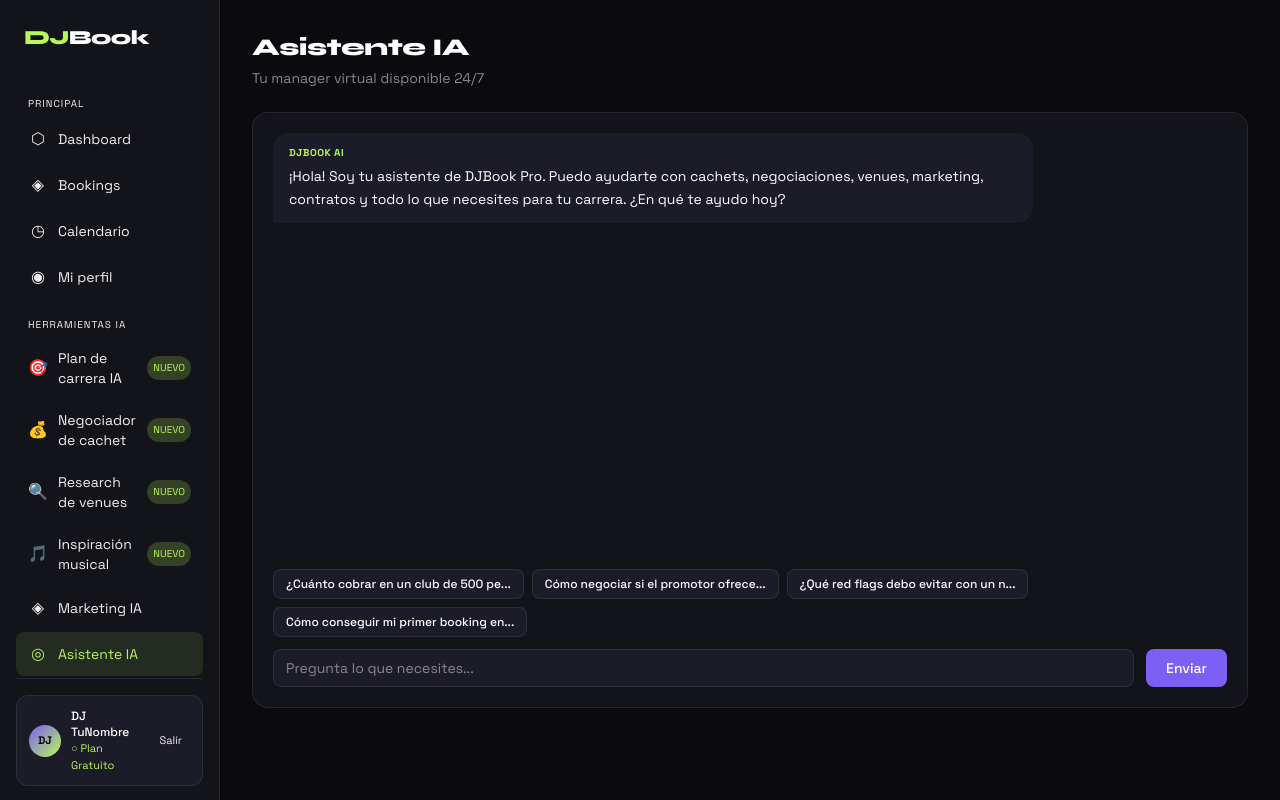
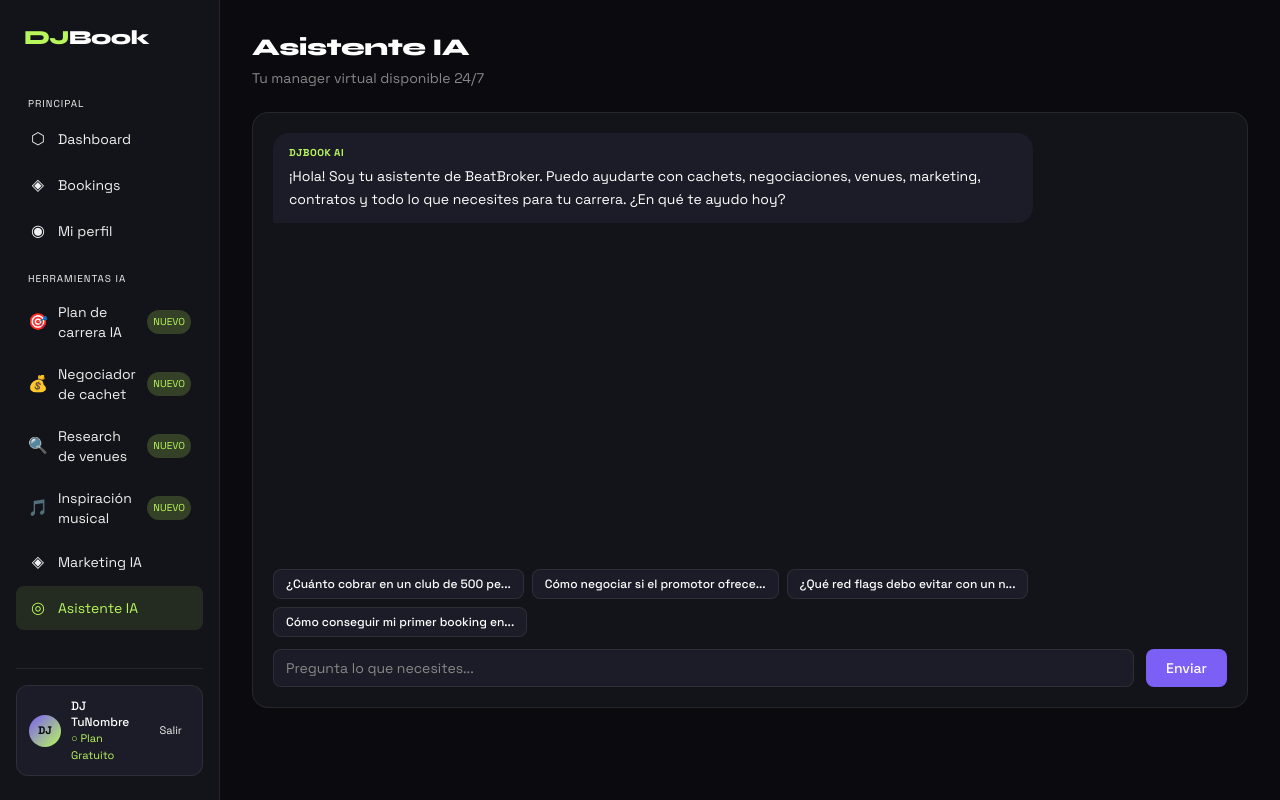
Before and after one commit to arreguiarregui-wq/djbook-pro, a Next.js app: page /chat in a window 1280 px wide. Built offline with nearby package versions, Linux system fonts and the light colour scheme.

Commit message:
feat: rename to BeatBroker, remove calendario

```diff
--- a/app/api/ai/route.ts
+++ b/app/api/ai/route.ts
@@ -72,7 +72,7 @@
 }
 
 const SYSTEM_PROMPTS: Record<string, string> = {
-  chat: `Eres el asistente IA de DJBook Pro, app de gestión para DJs profesionales.
+  chat: `Eres el asistente IA de BeatBroker, app de gestión para DJs profesionales.
 Eres como un manager experimentado en la escena electrónica europea.
 Ayudas con: cachets justos, negociación con promotores, red flags de venues, cómo conseguir bookings, contratos, rider técnico, desarrollo de carrera, marketing.
 Eres directo, práctico, con conocimiento real de la industria. Responde en español. Respuestas concisas y accionables.`,
--- a/app/chat/page.tsx
+++ b/app/chat/page.tsx
@@ -15,7 +15,7 @@
 
 export default function ChatPage() {
   const [messages, setMessages] = useState<Message[]>([
-    { role: 'assistant', content: '¡Hola! Soy tu asistente de DJBook Pro. Puedo ayudarte con cachets, negociaciones, venues, marketing, contratos y todo lo que necesites para tu carrera. ¿En qué te ayudo hoy?' }
+    { role: 'assistant', content: '¡Hola! Soy tu asistente de BeatBroker. Puedo ayudarte con cachets, negociaciones, venues, marketing, contratos y todo lo que necesites para tu carrera. ¿En qué te ayudo hoy?' }
   ])
   const [input, setInput] = useState('')
   const [loading, setLoading] = useState(false)
--- a/app/layout.tsx
+++ b/app/layout.tsx
@@ -2,7 +2,7 @@
 import './globals.css'
 
 export const metadata: Metadata = {
-  title: 'DJBook Pro — Gestión de bookings para DJs',
+  title: 'BeatBroker — Gestión de bookings para DJs',
   description: 'App profesional para DJs: gestiona tus bookings, negocia cachets justos e investiga venues con IA.',
 }
 
--- a/app/login/page.tsx
+++ b/app/login/page.tsx
@@ -47,7 +47,7 @@
     <div className="min-h-screen bg-[#0a0a0a] flex items-center justify-center p-4">
       <div className="w-full max-w-sm">
         <div className="text-center mb-8">
-          <div className="text-2xl font-medium text-white mb-1">DJBook Pro</div>
+          <div className="text-2xl font-medium text-white mb-1">BeatBroker</div>
           <div className="text-sm text-muted">Tu manager de bookings con IA</div>
         </div>
         <div className="bg-[#111] border border-white/[0.08] rounded-2xl p-6">
--- a/app/mentoring/page.tsx
+++ b/app/mentoring/page.tsx
@@ -142,7 +142,7 @@
         {/* STEP 1 — Perfil */}
         {step === 1 && (
           <div>
-            <h1 className="page-title">Bienvenido a DJBook Pro</h1>
+            <h1 className="page-title">Bienvenido a BeatBroker</h1>
             <p className="page-sub">Cuéntanos en qué punto de tu carrera estás para personalizar tu experiencia.</p>
 
             <div className="space-y-3">
--- a/components/layout/Sidebar.tsx
+++ b/components/layout/Sidebar.tsx
@@ -7,7 +7,6 @@
 const navItems = [
   { href: '/dashboard', label: 'Dashboard', icon: '⬡', section: 'PRINCIPAL' },
   { href: '/bookings', label: 'Bookings', icon: '◈' },
-  { href: '/calendario', label: 'Calendario', icon: '◷' },
   { href: '/perfil', label: 'Mi perfil', icon: '◉' },
   { href: '/mentoring', label: 'Plan de carrera IA', icon: '🎯', section: 'HERRAMIENTAS IA', badge: 'NUEVO' },
   { href: '/negociador', label: 'Negociador de cachet', icon: '💰', badge: 'NUEVO' },
```
